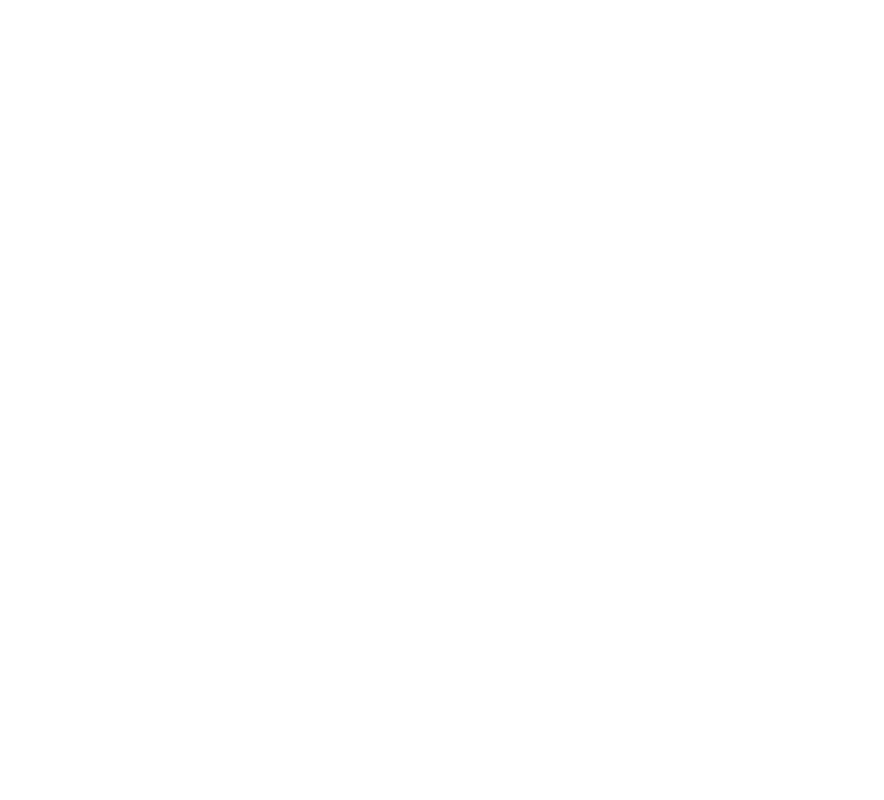
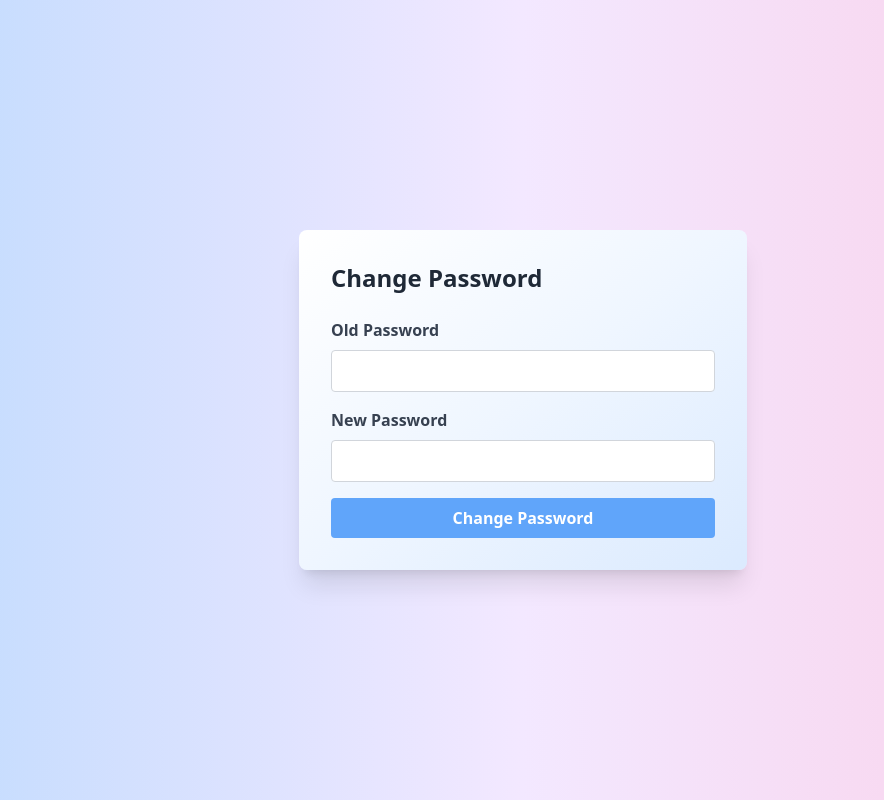
Before and after one commit to janhavibandhane/CRM-Frontend, a React (Vite) app: page /ChangePassword in a window 1280 px wide. Before the commit this address had no page. Shown: the whole page, without its empty margins (117-1001 px from the left). Built offline with nearby package versions, Linux system fonts and the light colour scheme.

Commit message:
changepassword added

```diff
--- a/src/App.jsx
+++ b/src/App.jsx
@@ -12,6 +12,7 @@
 import UserProfile from './Component/User/UserProfile'
 import UserMeeting from './Component/User/UserMeeting'
 import SignIn from './Component/HomePage/SignIn'
+import ChangePassword from './Component/HomePage/ChangePassword'
 
 function App() {
   const [count, setCount] = useState(0)
--- /dev/null
+++ b/src/Component/HomePage/ChangePassword.jsx
@@ -0,0 +1,74 @@
+import { useState } from "react";
+function ChangePassword(){
+    const [formData, setFormData] = useState({
+
+        password: '',
+        Newpassword: '',
+
+      });
+
+      const handleChange = (e) => {
+        const { name, value, type, files } = e.target;
+        if (type === 'file') {
+          setFormData((prevData) => ({
+            ...prevData,
+            [name]: files[0], // Handle file input
+          }));
+        } else {
+          setFormData((prevData) => ({
+            ...prevData,
+            [name]: value,
+          }));
+        }
+      };
+
+      const handleSubmit = (e) => {
+        e.preventDefault();
+        // Handle form submission logic
+        console.log('Form Data:', formData);
+        // For example, you might want to send formData to a server here
+      };
+
+      return (
+        <div className='bg-gradient-to-r from-blue-200 via-purple-100 to-pink-200 min-h-screen flex items-center justify-center'>
+         <form onSubmit={handleSubmit} className='bg-gradient-to-br from-white via-blue-50 to-blue-100 p-8 shadow-xl rounded-lg w-full max-w-md md:m-0 m-4'>
+            <h1 className='text-2xl font-bold mb-6'>Change Password</h1>
+
+            <div className='mb-4'>
+              <label htmlFor='username' className='block text-gray-700 font-bold mb-2'>Old Password</label>
+              <input
+                type='password'
+                id='password'
+                name='password'
+                value={formData.password}
+                onChange={handleChange}
+                className='w-full p-2 border border-gray-300 rounded'
+                required
+              />
+            </div>
+            <div className='mb-4'>
+              <label htmlFor='email' className='block text-gray-700 font-bold mb-2'>New Password</label>
+              <input
+                type='password'
+                id='Newpassword'
+                name='Newpassword'
+                value={formData.Newpassword}
+                onChange={handleChange}
+                className='w-full p-2 border border-gray-300 rounded'
+                required
+              />
+            </div>
+
+
+
+            <button
+              type='submit'
+              className='bg-blue-400 text-white p-2 rounded w-full font-bold'
+            >
+              Change Password
+            </button>
+          </form>
+        </div>
+    )
+}
+export default ChangePassword;
--- a/src/Component/HomePage/Header.jsx
+++ b/src/Component/HomePage/Header.jsx
@@ -1,4 +1,5 @@
 import imh from "/Images/HomeImg/giif.gif";
+import { Link } from "react-router-dom";
 
 function Header() {
   return (
@@ -12,7 +13,8 @@
               <p className="py-6">
                 We Are Here Only For You So Get Demo And Learn How To Use It.
               </p>
-              <button className="hover:text-blue-800 hover:bg-blue-200 btn btn-ghost bg-blue-400 text-white text-xl mr-2">Get Demo</button>
+             <button className="hover:text-blue-800 hover:bg-blue-200 btn btn-ghost bg-blue-400 text-white text-xl mr-2"> <Link to={"/user"}>Get Demo </Link></button>
+
             </div>
           </div>
         </div>
--- a/src/Component/HomePage/Login.jsx
+++ b/src/Component/HomePage/Login.jsx
@@ -1,4 +1,5 @@
 import { useState } from 'react';
+import { Link } from 'react-router-dom';
 
 function Login() {
   const [formData, setFormData] = useState({
@@ -73,6 +74,12 @@
           />
         </div>
 
+        <Link to={"/ChangePassword"}>
+        <div className=' flex justify-center items-center'>
+           <button className='block text-red-900 font-bold mb-2 text-center'>Change Passsword</button>
+        </div>
+        </Link>
+
         <button
           type='submit'
           className='bg-blue-400 text-white p-2 rounded w-full font-bold'
--- a/src/main.jsx
+++ b/src/main.jsx
@@ -8,6 +8,7 @@
 import UserProfile from './Component/User/UserProfile.jsx';
 import SignIn from './Component/HomePage/SignIn.jsx';
 import Login from './Component/HomePage/Login.jsx';
+import ChangePassword from './Component/HomePage/ChangePassword.jsx';
 
 
 ReactDOM.createRoot(document.getElementById('root')).render(
@@ -21,6 +22,7 @@
              <Route path='/signin' element={<SignIn/>}/>
              <Route path='/Profile' element={<UserProfile />}></Route>
              <Route path='/login' element={<Login />} />
+             <Route path='/ChangePassword' element={<ChangePassword />} />
 
           </Routes>
     </Router>
```
